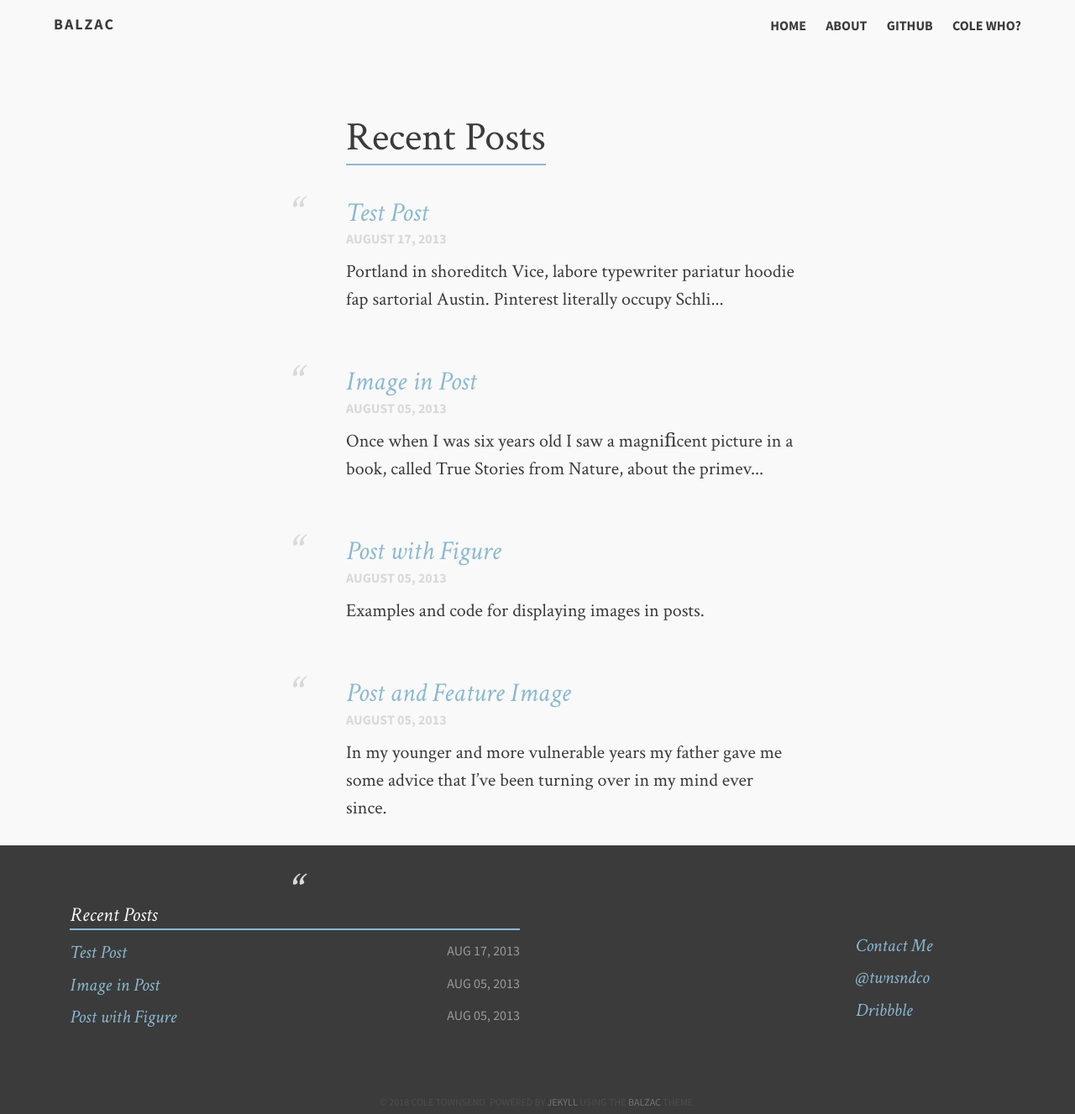
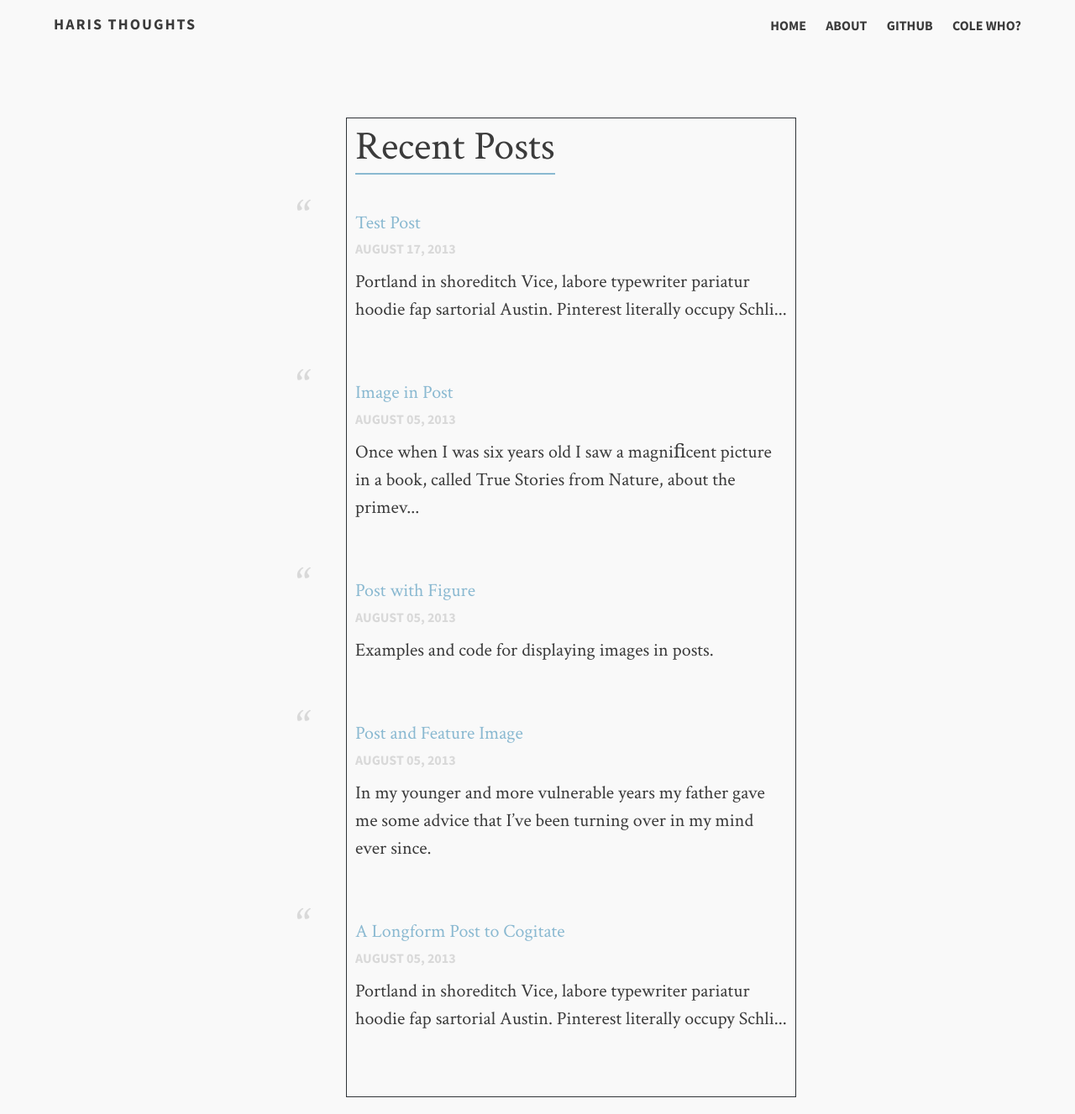
Before and after one commit to harizme/harizme.github.io, a Jekyll site: the page built from index.md, in a window 1280 px wide. Shown: the whole page at 84% size. Built offline with Jekyll 4.4.1, drawn with Linux system fonts in a browser that asks for light colours.

Commit message:
making some initial changes

```diff
--- a/_config.yml
+++ b/_config.yml
@@ -1,12 +1,12 @@
-title:            Balzac
-tagline:          A beautiful theme.
-description:      Describe your website.
+title:            Haris Thoughts
+tagline:          A beautiful mind.
+description:      Life & Times of Ares
 canonical: http://jekyll.gtat.me
 
 # Owner/author information
 owner:
-  name:           Cole Townsend
-  avatar:         avatar.png
+  name:           Haris Hussain
+  avatar:
   bio:            "Aesthete & Athlete"
   email:          cole@coletownsend.com
   twitter:        twnsndco
--- a/_includes/footer.html
+++ /dev/null
@@ -1,41 +0,0 @@
-<div class="push"></div>
-  <footer>
-    <aside class="wrap">
-      <ol class="prev-posts">
-        <p class="list-title">Recent Posts</p>
-        {% for post in site.posts | limit:3 %} <!-- for1 -->
-            <li>
-              <span class="recent-title"><a href="{{ site.url }}{{ post.url }}" title="{{ post.title }}">{{ post.title | strip_html | strip_newlines | truncate: 30 }} </a></span>
-              <span class="date">{{post.date | date: "%b %d, %Y" }}</span>
-            </li>
-        {% endfor %}
-      </ol>
-
-      <div class="social">
-        <ul>
-            <li><a id="mail" href="mailto:{{ site.owner.email }}"><span class="foot-link">Contact Me</span></a></li>
-
-            {% if site.owner.twitter %}
-            <li><a id="twit" href="http://twitter.com/{{ site.owner.twitter }}" target="_blank"><span class="foot-link">@{{ site.owner.twitter }}</span></a></li>
-            {% endif %}
-
-
-            {% if site.owner.dribbble %}
-            <li><a id="drib" href="http://dribbble.com/{{ site.owner.dribbble }}" target="_blank"><span class="foot-link">Dribbble</span></a></li>
-            {% endif %}
-        </ul>
-    </div>
-    </aside>
-    <small>&copy; {{ site.time | date: '%Y' }} {{ site.owner.name }}. Powered by <a href="http://jekyllrb.com">Jekyll</a> using the <a href="http://jekyll.gtat.me/about">Balzac</a> theme.</small>
-  </footer>
-
-  <!-- If they're out, get some from the cellar -->
-  <script>window.jQuery || document.write('<script src="{{ site.url }}/assets/js/vendor/jquery-1.9.1.min.js"><\/script>')</script>
-  <script src="{{ site.url }}/assets/js/retina.min.js"></script>
-
-  <!-- Custom JS -->
-  <script src="{{ site.url }}/assets/js/scripts.js"></script>
-
-
-  </body>
-</html>
--- a/_layouts/home.html
+++ b/_layouts/home.html
@@ -5,11 +5,10 @@
           <article class="archive-wrap">
               <ol class="post-list">
                  <lh><h2><span class="bb">{{ page.title }}</span></h2></lh>
-                  {% for post in site.posts %}
+                  {% for post in site.posts | limit:6 %}
                   <li>
                     <div class="deets" itemscope itemtype="http://schema.org/BlogPosting" itemprop="blogPost">
-                        <h1><a href="{{ site.url }}{{ post.url }}">{{ post.title }}</a></h1>
-                        <p class="date"><time datetime="{{ post.date | date_to_xmlschema }}" itemprop="datePublished">{{ post.date | date: "%B %d, %Y" }}</time></p>
+                        <p><a href="{{ site.url }}{{ post.url }}">{{ post.title }}</a><p class="date"><time datetime="{{ post.date | date_to_xmlschema }}" itemprop="datePublished">{{ post.date | date: "%B %d, %Y" }}</time></p></p>
                         <p class="">{% if post.description %}{{ post.description  | strip_html | strip_newlines | truncate: 120 }}{% else %}{{ post.content | strip_html | strip_newlines | truncate: 120 }}{% endif %}</p>
                     </div>
                   </li>
@@ -18,5 +17,3 @@
           </article>
         </section>
     </div>
-
-{% include footer.html %}
--- a/_sass/_styles.scss
+++ b/_sass/_styles.scss
@@ -14,10 +14,6 @@
 
 h1,h2,h3,h4,h5 {
     font-family: $serif;
-}
-
-p {
-    margin-bottom: $lh;
 }
 
 a, a:visited, a:active {
@@ -153,7 +149,6 @@
 #bump {
     min-height: 100%;
     height: auto;
-    margin: 0 auto ($footerHeight * -1);
 }
 
 .wrap {
@@ -359,6 +354,8 @@
 
     // Post Listing
     .post-list {
+        padding: 10px;
+        border: 1px rgb(47, 51, 55) solid;
         list-style-type: none;
         list-style: none;
         @include column(7);
```
Also changed, not shown: Gemfile.lock.
